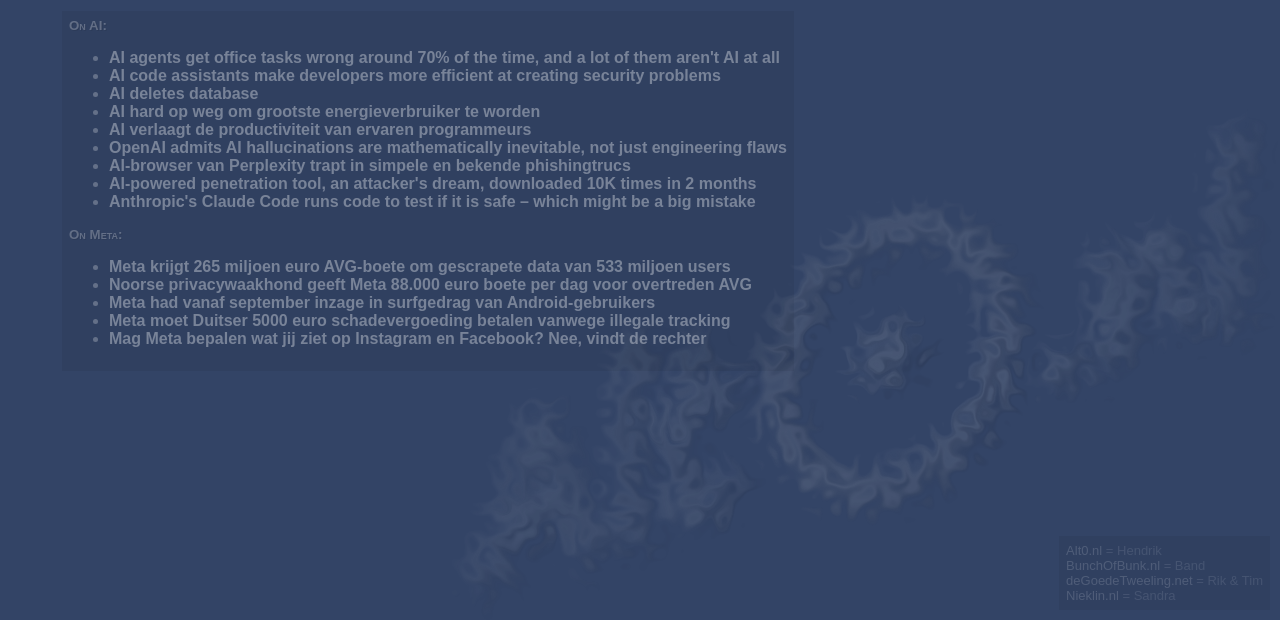
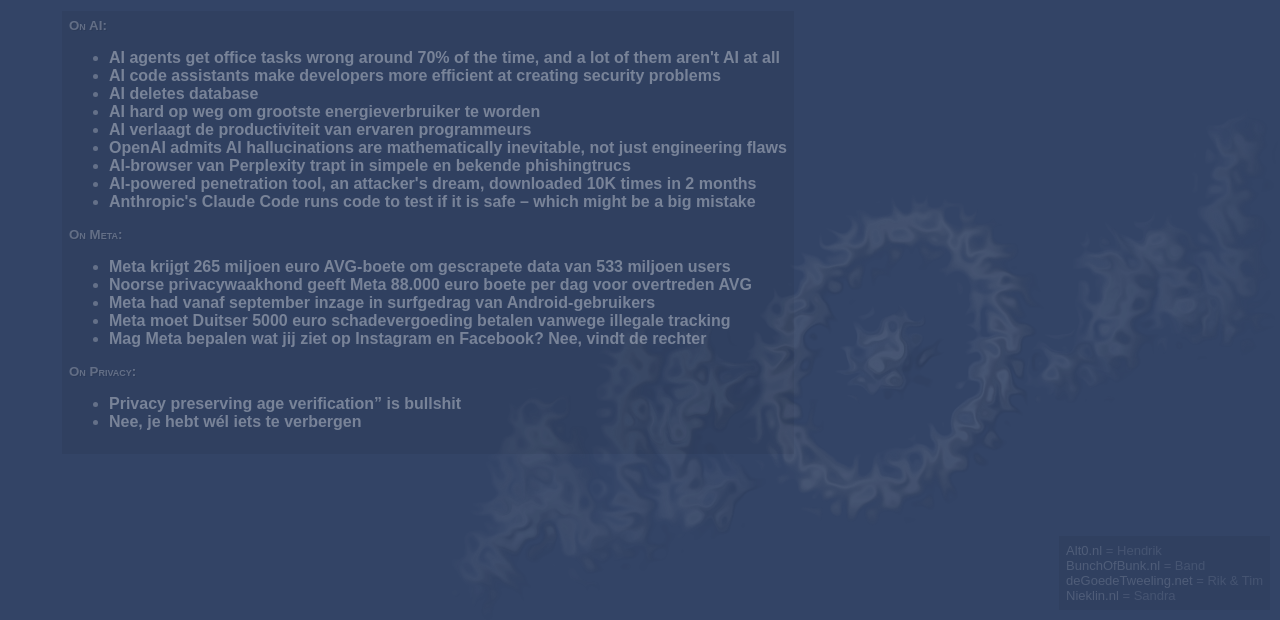
Before and after one commit to brownhamer/alt0.nl, a PHP site: page /on.php in a window 1280 px wide. Shown: the part 180-800 px from the top of the page. Run offline with PHP 8.4, Linux system fonts and the light colour scheme.

Commit message:
Added on Privacy

```diff
--- a/on.php
+++ b/on.php
@@ -34,6 +34,12 @@ startHtmlPage('Alt0.nl &rarr; On AI');
   <li><a href="https://tweakers.net/nieuws/237058/meta-moet-duitser-5000-euro-schadevergoeding-betalen-vanwege-illegale-tracking.html">Meta moet Duitser 5000 euro schadevergoeding betalen vanwege illegale tracking</a></li>
   <li><a href="https://decorrespondent.nl/16421/mag-meta-bepalen-wat-jij-ziet-op-instagram-en-facebook-nee-vindt-de-rechter/3a5ebc2a-ba4a-0a90-22f6-cb9a2c021dc5">Mag Meta bepalen wat jij ziet op Instagram en Facebook? Nee, vindt de rechter</a></li>
 </ul>
+
+<h5>On Privacy:</h5>
+<ul>
+  <li><a href="https://pluralistic.net/2025/08/14/bellovin/#wont-someone-think-of-the-cryptographers">Privacy preserving age verification” is bullshit</a></li>
+  <li><a href="https://decorrespondent.nl/209/nee-je-hebt-wel-iets-te-verbergen/6428004-ab2d5fc2">Nee, je hebt wél iets te verbergen</a></li>
+</ul>
 </div>
 </td><td>
 <?php #=========================================================================
```
